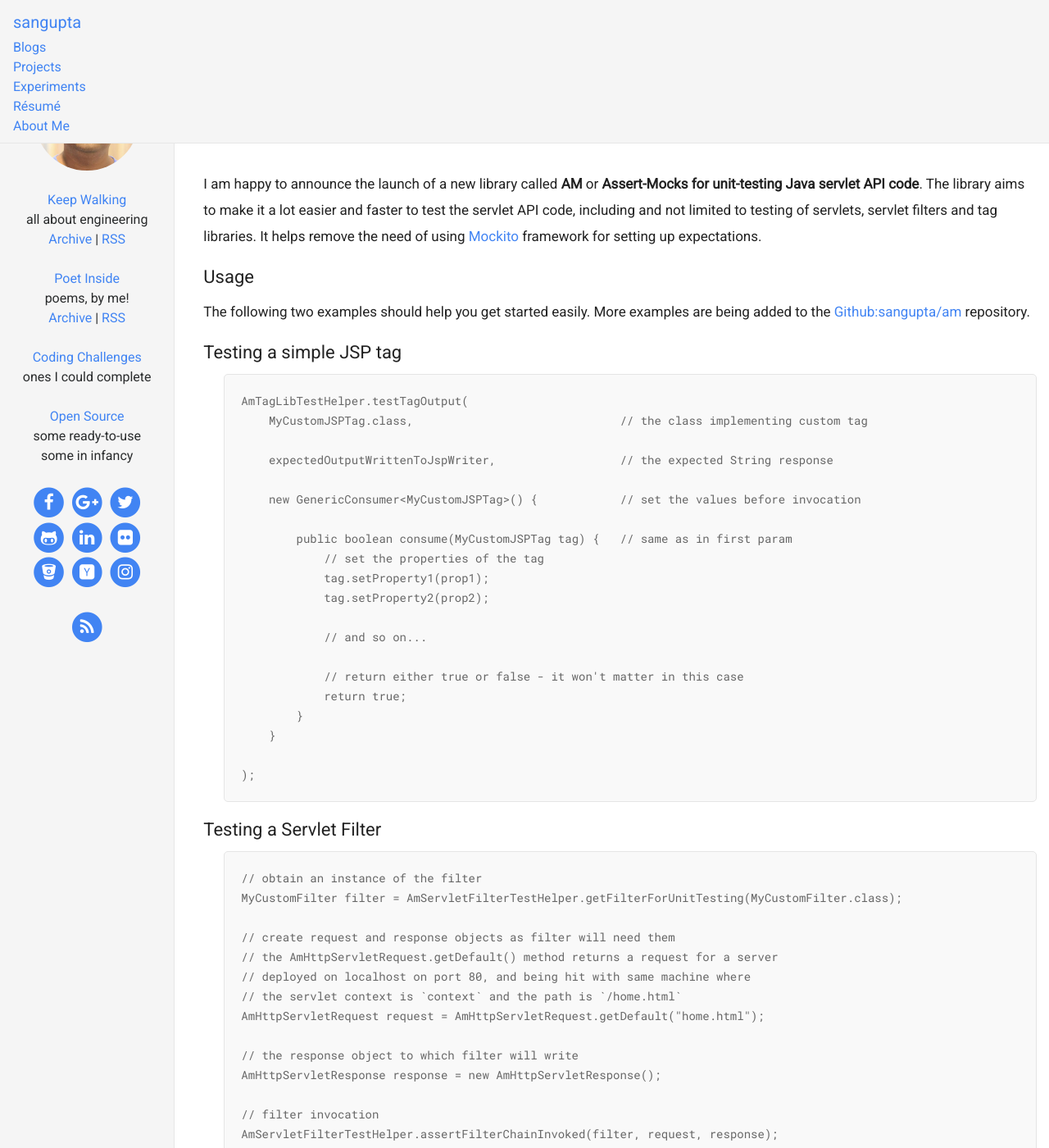
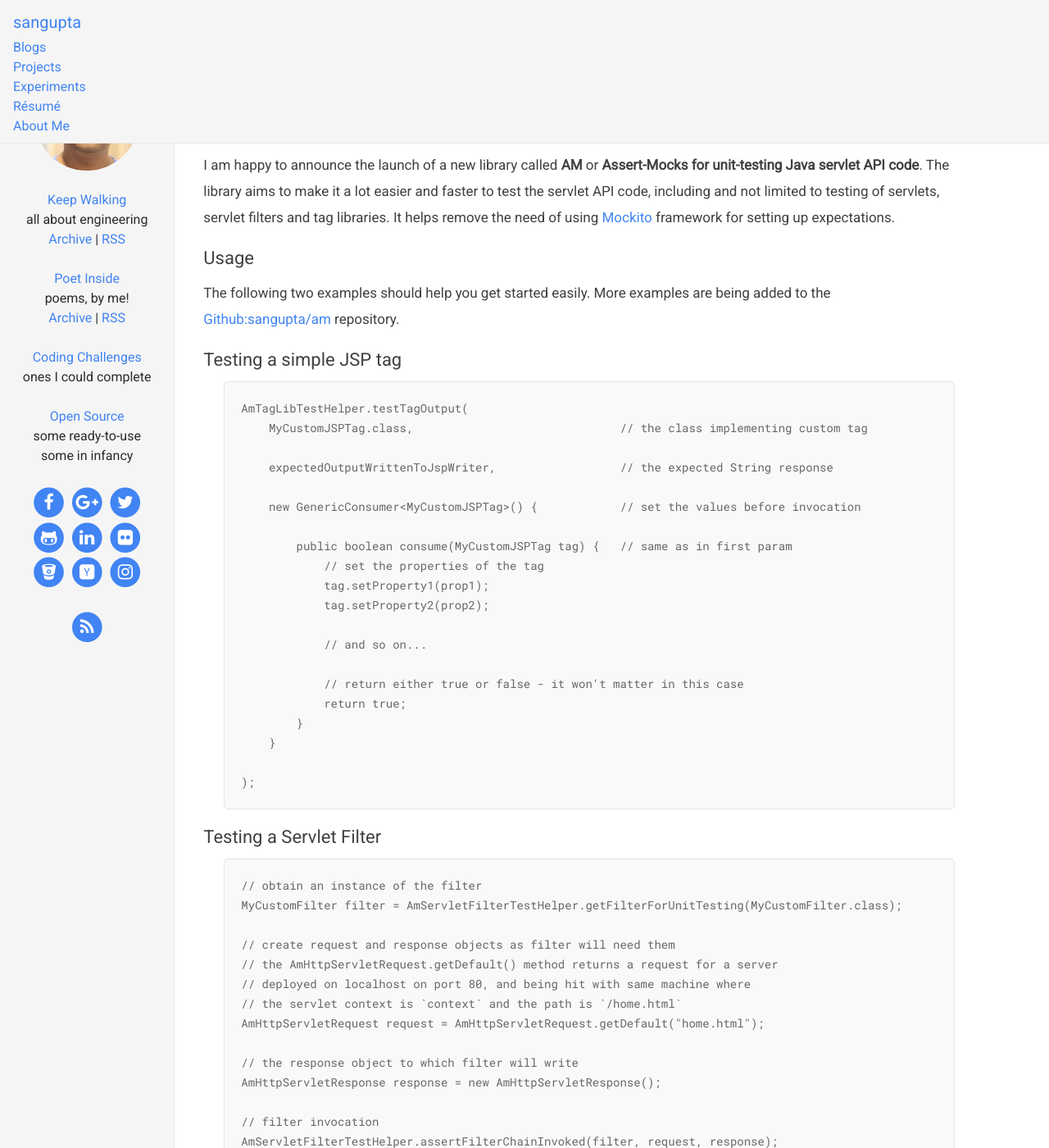
Before and after one commit to sangupta/sangupta.github.io, a Jekyll site: the page built from index.html, in a window 1280 px wide and 1400 px high. Shown: the whole window at 82% size. Built offline with Jekyll 4.4.1, drawn with Linux system fonts in a browser that asks for light colours; nearby versions of some CDN libraries.

Commit message:
more UI fixes

```diff
--- a/assets/css/sangupta.css
+++ b/assets/css/sangupta.css
@@ -46,6 +46,7 @@
 .content-pane {
     padding-top: 40px;
     padding-bottom: 60px;
+    margin-right: 100px;
 }
 pre {
     background-color: #f9f9f9;
@@ -63,7 +64,7 @@
     border-bottom: 1px solid;
     margin-bottom: 25px;
     padding-bottom: 25px;
-    color: #e5e5e5;
+    color: rgb(64, 64, 64);
     padding-left: 20px;
 }
 .post-title a {
@@ -80,25 +81,24 @@
     color: rgb(128, 128, 128);
     font-size: 18px;
 }
-.post-content {
+.content-pane {
     font-size: 17px;
     line-height: 32px;
     color: rgba(0, 0, 0, 0.87);
-    margin-top: 40px;
 }
-.post-content h1 {
+.content-pane h1 {
     font-size: 26px;
     line-height: 40px;
 }
-.post-content h2 {
+.content-pane h2 {
     font-size: 22px;
     line-height: 36px;
 }
-.post-content h3 {
+.content-pane h3 {
     font-size: 18px;
     line-height: 32px;
 }
-.post-content h4 {
+.content-pane h4 {
     font-size: 16px;
     line-height: 26px;
 }
```
